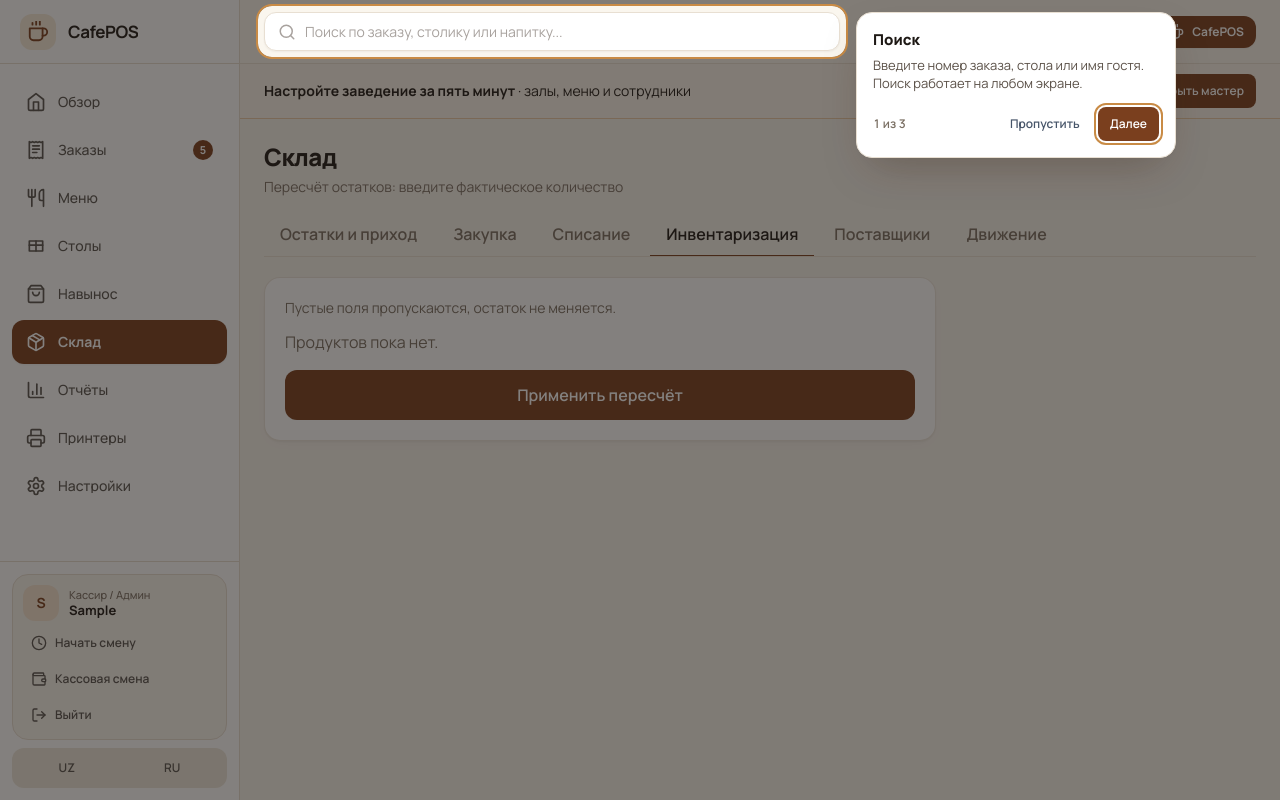
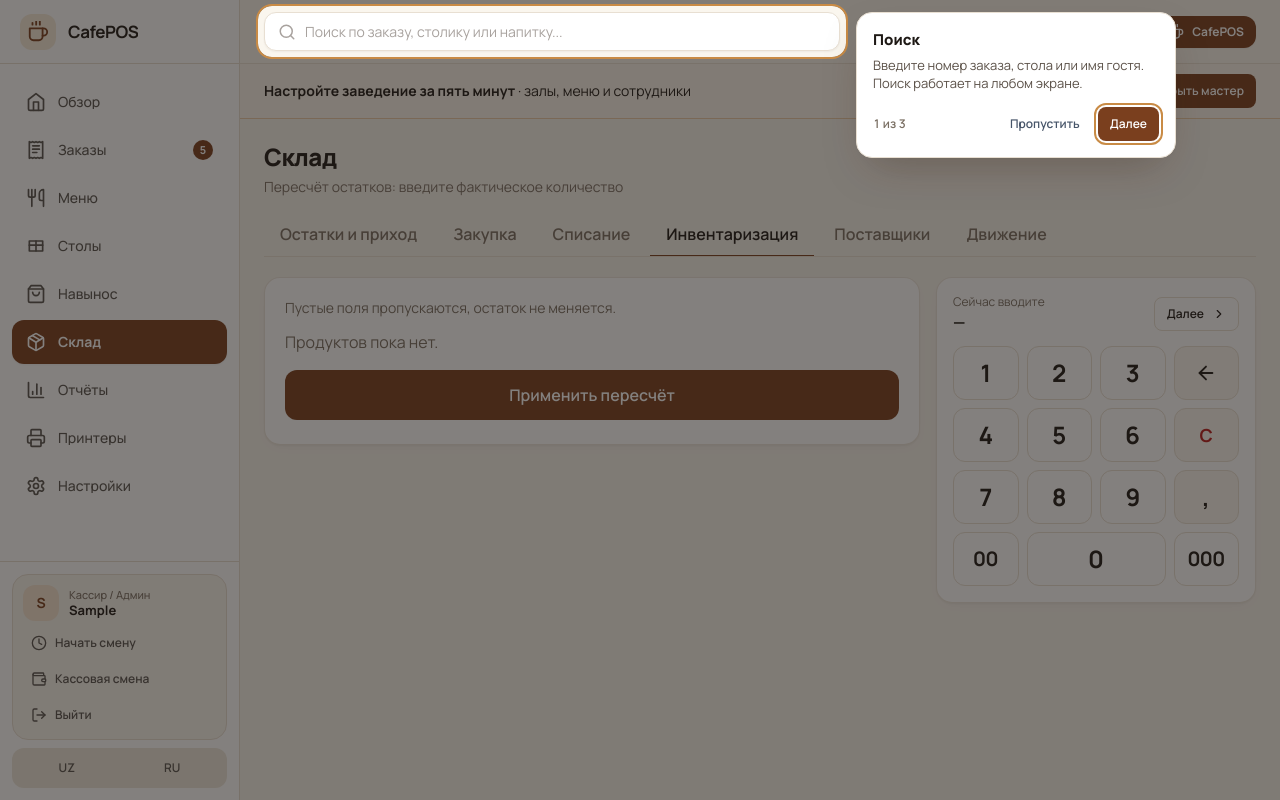
Before and after one commit to Shuxrat-dat/CafePos, a Django app: page /stock/count/ in a window 1280 px wide. Run offline with Django 5.2, Linux system fonts and the light colour scheme; the visitor is signed in with stand-in values (Sample User, id 1); data comes from the database, SQL or seed files in the repository; data that the repository does not hold is empty.

Commit message:
Number pad on write-off, stock count and supplier payment
- write-off: pad under the quantity; supplier payment: pad for the sum
- stock count: one pad for the whole list; a column on wide screens and a
  sheet on phones that slides up when a product field is tapped, shows
  which product is being entered, "Next" jumps to the next product and
  "Done" hides it; extra space keeps the last rows reachable
- inputmode=none on these fields; Uzbek translation and tests

Co-Authored-By: Claude Opus 5.5 <noreply@anthropic.com>

```diff
--- a/templates/inventory/stock_count.html
+++ b/templates/inventory/stock_count.html
@@ -13,7 +13,8 @@
 {% endif %}
 {% if error %}<div class="alert-error mb-4 max-w-2xl">{% icon "alert" 18 %}{{ error }}</div>{% endif %}
 
-<form method="post" class="card p-5 max-w-2xl">
+<form method="post" class="grid lg:grid-cols-[minmax(0,1fr)_320px] gap-4 items-start max-w-5xl">
+<div class="card p-5 pb-6 min-w-0 mb-[340px] lg:mb-0">{# на телефоне снизу место под выезжающую панель #}
   {% csrf_token %}
   <p class="text-sm text-muted mb-3">{% translate 'Пустые поля пропускаются, остаток не меняется.' %}</p>
   <div class="divide-y divide-line">
@@ -23,12 +24,55 @@
           <div class="font-semibold">{{ p|tr }}</div>
           <div class="text-sm text-muted">{% translate 'В учёте' %}: {{ p.stock|qty }} {{ p.get_unit_display }}</div>
         </div>
-        <input name="fact_{{ p.id }}" value="{{ p.entered }}" inputmode="decimal" placeholder="{% translate 'факт' %}" class="input w-36 text-right">
+        <input id="fact-{{ p.id }}" name="fact_{{ p.id }}" value="{{ p.entered }}" inputmode="none" autocomplete="off" placeholder="{% translate 'факт' %}"
+               data-pad-field data-name="{{ p|tr }} · {{ p.get_unit_display }}" class="input w-36 text-right text-lg font-bold tabular-nums">
       </div>
     {% empty %}
       <p class="text-muted">{% translate 'Продуктов пока нет.' %}</p>
     {% endfor %}
   </div>
   <button class="mt-4 btn btn-primary btn-lg w-full">{% translate 'Применить пересчёт' %}</button>
+</div>
+{# Панель с цифрами: на компьютере колонкой справа, на телефоне выезжает снизу, когда выбрали продукт #}
+<div id="count-pad" class="hidden lg:block fixed lg:sticky inset-x-0 bottom-0 lg:top-20 z-30 bg-white lg:bg-transparent border-t border-line lg:border-0 p-3 lg:p-0 shadow-pop lg:shadow-none">
+  <div class="lg:card lg:p-4">
+    <div class="flex items-center justify-between gap-2">
+      <div class="min-w-0"><div class="text-xs text-muted">{% translate 'Сейчас вводите' %}</div><div id="count-pad-label" class="font-bold truncate">—</div></div>
+      <div class="flex gap-1.5 shrink-0">
+        <button type="button" id="count-pad-next" class="btn btn-sm btn-secondary">{% translate 'Далее' %} {% icon "chevron-right" 14 %}</button>
+        <button type="button" id="count-pad-done" class="btn btn-sm btn-primary lg:hidden">{% translate 'Готово' %}</button>
+      </div>
+    </div>
+    {% include "components/numpad.html" with target="" %}
+  </div>
+</div>
 </form>
+<script>
+  (function () {
+    var box = document.getElementById('count-pad'), pad = box.querySelector('[data-numpad]');
+    var label = document.getElementById('count-pad-label');
+    var fields = Array.prototype.slice.call(document.querySelectorAll('[data-pad-field]'));
+    var current = null, wide = window.matchMedia('(min-width: 1024px)');
+    function select(f, scroll) {
+      current = f;
+      pad.dataset.numpad = f.id;
+      label.textContent = f.dataset.name;
+      fields.forEach(function (x) { x.classList.toggle('ring-2', x === f); x.classList.toggle('ring-brand/40', x === f); });
+      box.classList.remove('hidden');
+      if (scroll && !wide.matches) f.scrollIntoView({ block: 'center', behavior: 'smooth' });
+    }
+    fields.forEach(function (f) {
+      f.addEventListener('pointerdown', function () { select(f, true); });
+      f.addEventListener('focus', function () { select(f, false); });
+    });
+    document.getElementById('count-pad-next').addEventListener('click', function () {
+      if (!fields.length) return;
+      var i = current ? fields.indexOf(current) + 1 : 0;
+      select(fields[i % fields.length], true);
+    });
+    document.getElementById('count-pad-done').addEventListener('click', function () { box.classList.add('hidden'); });
+    if (fields.length) select(fields[0], false);
+    if (!wide.matches) box.classList.add('hidden');  // на телефоне панель появляется по касанию поля
+  })();
+</script>
 {% endblock %}
--- a/templates/inventory/supplier_detail.html
+++ b/templates/inventory/supplier_detail.html
@@ -59,7 +59,8 @@
       {% csrf_token %}
       <h2 class="section-title">{% translate 'Оплатить поставщику' %}</h2>
       {% if error %}<div class="alert-error">{% icon "alert" 18 %}{{ error }}</div>{% endif %}
-      <div><label class="label" for="pay-amount">{% translate 'Сумма' %}</label><input id="pay-amount" name="amount" inputmode="numeric" class="input text-lg font-semibold tabular-nums" {% if supplier.debt > 0 %}value="{{ supplier.debt|floatformat:0 }}"{% endif %} required></div>
+      <div><label class="label" for="pay-amount">{% translate 'Сумма' %}</label><input id="pay-amount" name="amount" inputmode="none" autocomplete="off" class="input text-lg font-semibold tabular-nums" {% if supplier.debt > 0 %}value="{{ supplier.debt|floatformat:0 }}"{% endif %} required>
+        {% include "components/numpad.html" with target="pay-amount" no_comma=True %}</div>
       <div><label class="label" for="pay-comment">{% translate 'Комментарий' %}</label><input id="pay-comment" name="comment" maxlength="200" class="input" placeholder="{% translate 'Наличными, перевод, номер накладной' %}"></div>
       <button class="btn btn-primary w-full">{% icon "check" 17 %}{% translate 'Сохранить оплату' %}</button>
     </form>
--- a/templates/inventory/writeoff.html
+++ b/templates/inventory/writeoff.html
@@ -17,7 +17,8 @@
       {% for p in products %}<option value="{{ p.id }}" {% if form.product == p.id|stringformat:"d" %}selected{% endif %}>{{ p|tr }} · {{ p.stock|qty }} {{ p.get_unit_display }}</option>{% endfor %}
     </select>
   </div>
-  <div><label class="label" for="w-qty">{% translate 'Количество' %}</label><input id="w-qty" name="quantity" value="{{ form.quantity }}" inputmode="decimal" class="input"></div>
+  <div><label class="label" for="w-qty">{% translate 'Количество' %}</label><input id="w-qty" name="quantity" value="{{ form.quantity }}" inputmode="none" autocomplete="off" class="input text-lg font-bold tabular-nums">
+    {% include "components/numpad.html" with target="w-qty" %}</div>
   <div><label class="label" for="w-comment">{% translate 'Причина' %} <span class="text-red-600">*</span></label><input id="w-comment" name="comment" value="{{ form.comment }}" maxlength="200" class="input" placeholder="{% translate 'Испортилось, разбито, истёк срок' %}"></div>
   <button class="btn btn-danger w-full">{% icon "arrow-up" 18 %}{% translate 'Списать' %}</button>
 </form>
```
Also changed, not shown: inventory/test_suppliers.py (+30 -0 lines), locale/uz/LC_MESSAGES/django.po, 1 other file.
